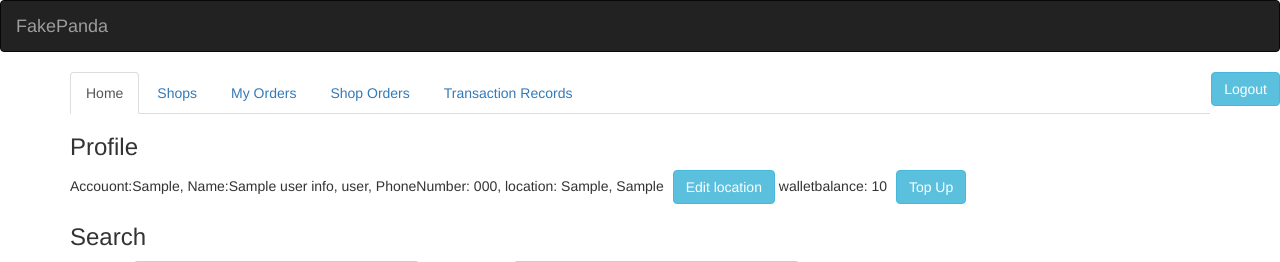
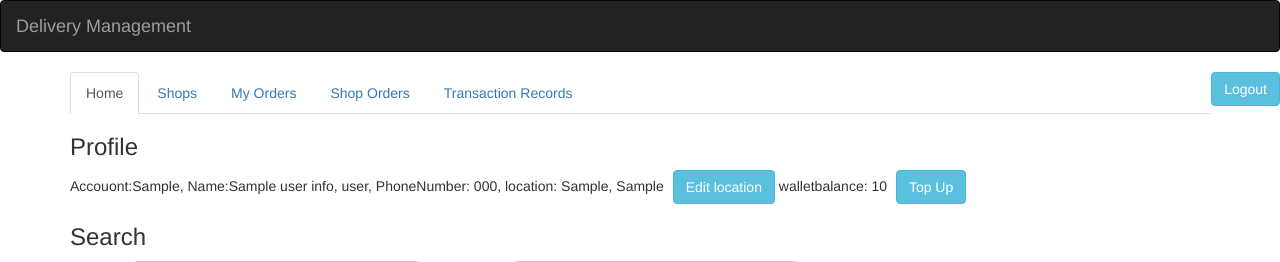
Before and after one commit to PavuluriNaresh/online_delivery_management, a Flask app: template templates/nav.html in a window 1280 px wide. Shown: the top 262 px of the page. Run offline with Flask 3, Linux system fonts and the light colour scheme; the template is opened without the code that fills it: most values are stand-ins (such as "Sample title", 1, 10 or a date in 2020); data that the repository does not hold is empty; some libraries are stand-ins or nearby versions.

Commit message:
nav.html

```diff
--- a/templates/nav.html
+++ b/templates/nav.html
@@ -13,7 +13,7 @@
 
   <script src="https://ajax.googleapis.com/ajax/libs/jquery/3.6.0/jquery.min.js"></script>
   <script src="https://maxcdn.bootstrapcdn.com/bootstrap/3.4.1/js/bootstrap.min.js"></script>
-  <title>Hello, world!</title>
+  <title>Delivery Management System</title>
 </head>
 
 <body>
@@ -22,7 +22,7 @@
     <div class="container-fluid">
 
       <div class="navbar-header">
-        <a class="navbar-brand " href="{{ url_for('home') }}">FakePanda</a>
+        <a class="navbar-brand " href="{{ url_for('home') }}">Delivery Management</a>
       </div>
 
     </div>
```
